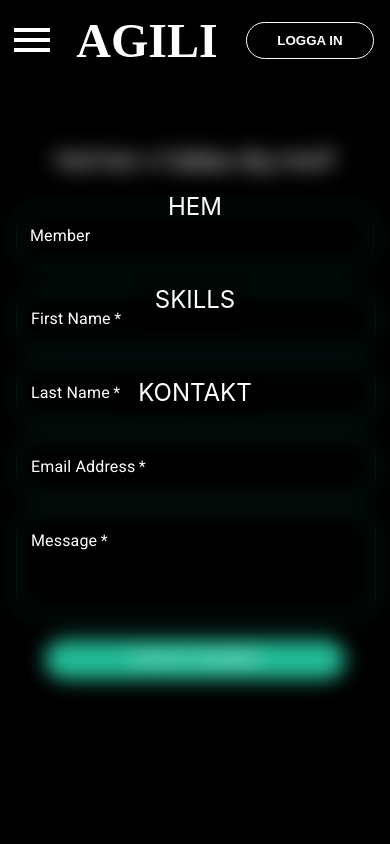
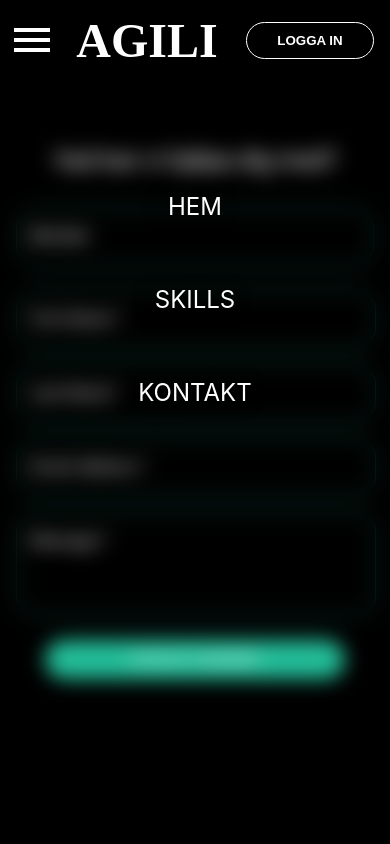
Before and after one commit to OliviaIsberg/portfolj-webbplats, a React (Create React App) app: page /contact in a window 390 px wide. Both pictures are taken after a click on the icon 32 px from the left and 40 px from the top of the page. Shown: the top 844 px of the page. Built offline with nearby package versions, Linux system fonts and the light colour scheme; the HTML template or start-up script is replaced by a standard one; a web font is replaced by a local one.

Commit message:
Changed z index

```diff
--- a/src/components/header.jsx
+++ b/src/components/header.jsx
@@ -52,7 +52,7 @@ function Header() {
           width: '100%',
           top: 0,
           bottom: 0,
-          zIndex: 1,
+          zIndex: 2,
         }}
         display={
           open ? { xs: 'block', sm: 'block', md: 'none', lg: 'none' } : 'none'
--- a/src/css/header.css
+++ b/src/css/header.css
@@ -8,7 +8,7 @@
   align-items: center;
   background-color: black;
   height: 3rem;
-  z-index: 2;
+  z-index: 3;
   position: relative;
 }
 
```
